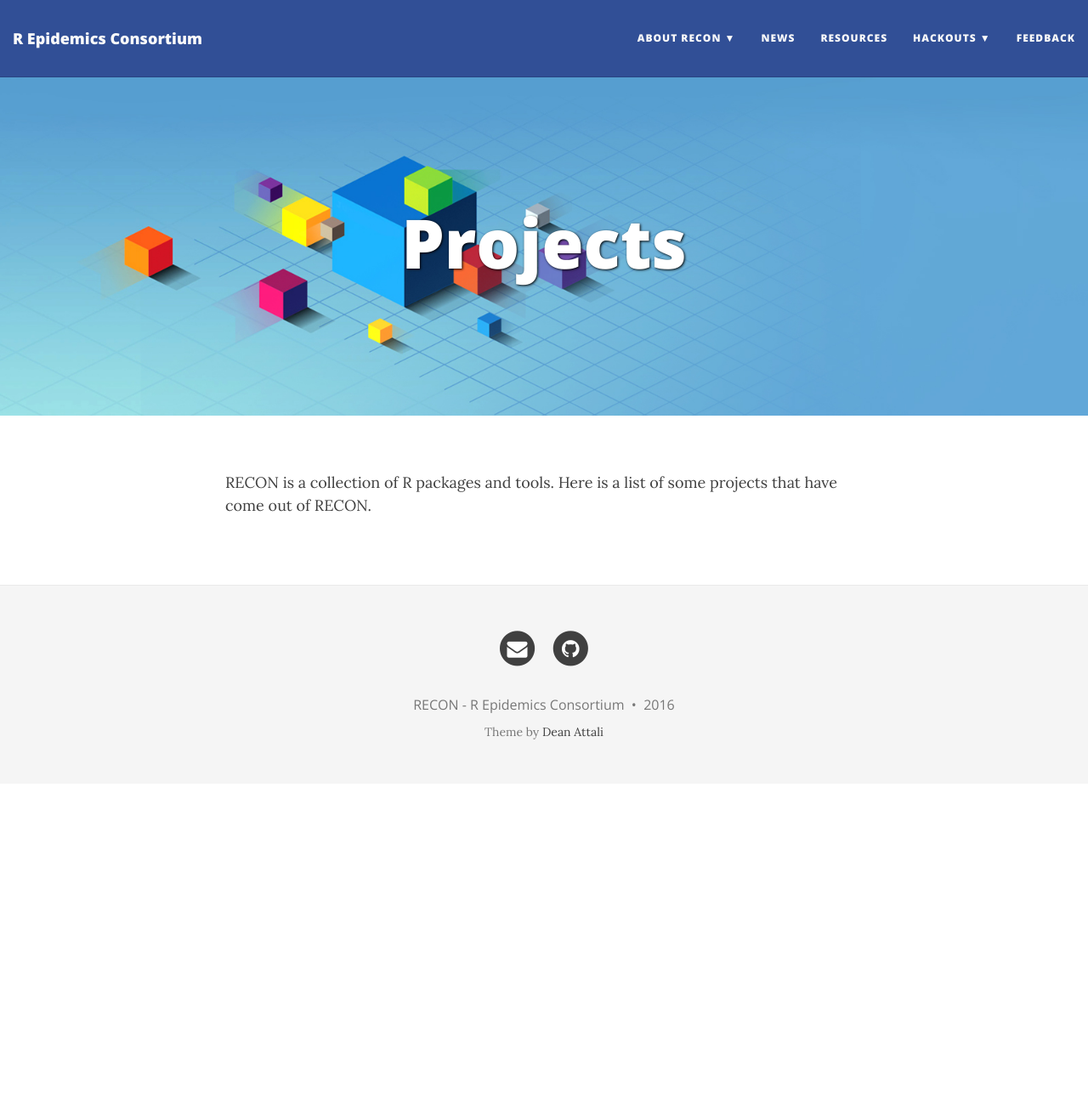
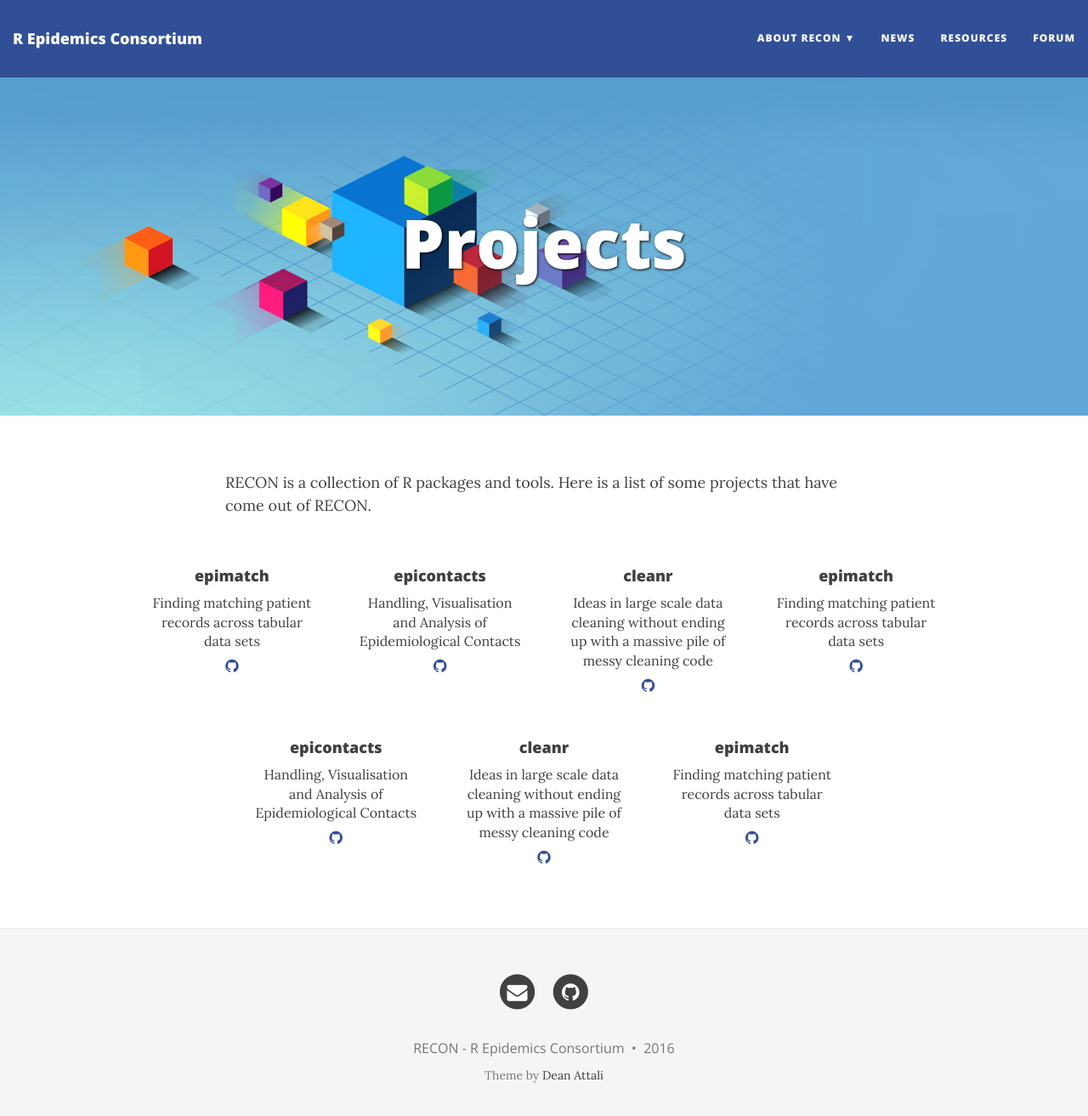
Before and after one commit to reconhub/reconhub.github.io, a Jekyll site: the page built from projects.md, in a window 1280 px wide and 1326 px high. Shown: the top 1313 px of the window at 85% size. Built offline with Jekyll 4.4.1, drawn with Linux system fonts in a browser that asks for light colours; nearby versions of some CDN libraries.

Commit message:
add templates for circle item/lists and use it on people and projects page

```diff
--- a/_config.yml
+++ b/_config.yml
@@ -5,8 +5,6 @@
 
 title: R Epidemics Consortium
 description: We are a group of international experts in infectious disease modelling, Public Health, and software development who collaborate to create the next generation of analysis tools for disease outbreak response using the R software
-
-# --- Navigation bar options --- #
 
 # List of links in the navigation bar
 navbar-links:
@@ -17,15 +15,9 @@
     - Contact: "contact"
   News: "blog"
   Resources: "resources"
-  Hackouts:
-    - Hackout 1 (2013): https://sites.google.com/site/hackoutwiki/home
-    - Hackout 2 (2015): https://sites.google.com/site/hackout2/
-    - Hackout 3 (2016): http://hackout3.ropensci.org/
-  Feedback: https://github.com/reconhub/reconhub.github.io/issues
+  Forum: https://github.com/reconhub/reconhub.github.io/issues
 
-# --- Footer options --- #
-
-# Change all these values or delete the ones you don't want.
+# Change all these values or delete the ones you don't want (these appear in the footer).
 # Important: you must keep the "name" parameter, everything else you can remove
 author:
   name: "RECON - R Epidemics Consortium"
--- /dev/null
+++ b/_includes/list-circles.html
@@ -0,0 +1,32 @@
+<div class="list-circles">
+  {% for item in include.items %}
+    <div class="list-circles-item">
+      {% if item.img %}
+        <img src="{{ item.img }}" class="item-img" />
+      {% endif %}
+      {% if item.name %}
+        <h4 class="item-name">{{ item.name }}</h4>
+      {% endif %}
+      {% if item.desc %}
+        <div class="item-desc">{{ item.desc }}</div>
+      {% endif %}
+      <div class="item-links">
+        {% if item.website %}
+          <a class="item-link" href="{{ item.website }}" title="Website">
+            <span class="fa fa-home"></span>
+          </a>
+        {% endif %}
+        {% if item.github %}
+          <a class="item-link" href="{{ item.github }}" title="GitHub">
+            <span class="fa fa-github"></span>
+          </a>
+        {% endif %}
+        {% if item.twitter %}
+          <a class="item-link" href="{{ item.twitter }}" title="Twitter">
+            <span class="fa fa-twitter"></span>
+          </a>
+        {% endif %}
+      </div>
+    </div>
+  {% endfor %}
+</div>
--- a/_includes/nav.html
+++ b/_includes/nav.html
@@ -7,7 +7,7 @@
         <span class="icon-bar"></span>
         <span class="icon-bar"></span>
       </button>
-      <a class="navbar-brand" href="{{ site.url }}">R Epidemics Consortium</a>
+      <a class="navbar-brand" href="{{ site.url }}">{{ site.title }}</a>
     </div>
 
     <div class="collapse navbar-collapse" id="main-navbar">
--- a/css/main.css
+++ b/css/main.css
@@ -341,38 +341,6 @@
   }
 }
 
-/* --- Tags --- */
-
-.blog-tags {
-  font-family: 'Open Sans', 'Helvetica Neue', Helvetica, Arial, sans-serif;
-  color: #999;
-  font-size: 15px;
-  margin-bottom: 30px;
-}
-
-.blog-tags a {
-  color: #008AFF;
-  text-decoration: none;
-  padding: 0px 5px;
-}
-
-.blog-tags a:hover {
-  border-radius: 2px;
-  color: #008AFF;
-  background-color: #CCC;
-}
-
-.post-preview .blog-tags {
-  margin-top: 5px;
-  margin-bottom: 0;
-}
-
-@media only screen and (min-width: 768px) {
-  .post-preview .blog-tags {
-    margin-top: 10px;
-  }
-}
-
 /* --- Post and page headers --- */
 
 .intro-header {
@@ -637,6 +605,61 @@
   margin-bottom: 30px;
 }
 
+/* --- Contact page --- */
+
 #contact-form .form-control {
   margin-bottom: 15px;
 }
+
+/* --- Lists of circles --- */
+
+.list-circles {
+  text-align: center;
+}
+
+@media only screen and (min-width: 1200px) {
+  .list-circles {
+    width: 150%;
+    margin-left: -25%;
+  }
+}
+
+
+.list-circles-item {
+  display: inline-block;
+  width: 240px;
+  vertical-align: top;
+  margin: 0;
+  padding: 20px;
+}
+
+.list-circles-item:hover {
+  background: #fafafa;
+}
+
+.list-circles-item .item-img {
+  width: 200px;
+  height: 200px;
+  -webkit-border-radius: 50%;
+  -moz-border-radius: 50%;
+  border-radius: 50%;
+  border: 1px solid #777;
+}
+
+.list-circles-item .item-desc {
+  font-size: 16px;
+}
+
+.list-circles-item .item-links {
+  margin-top: 5px;
+}
+
+.list-circles-item .item-link {
+  margin:0 3px;
+  color: #314f96;
+  text-decoration: none !important;
+}
+
+.list-circles-item .item-link:hover {
+  color: #042265;
+}
--- a/projects.md
+++ b/projects.md
@@ -2,6 +2,30 @@
 layout: page
 title: Projects
 bigimg: /img/projects.jpg
+projects-list:
+  - name: epimatch
+    desc: Finding matching patient records across tabular data sets
+    github: https://github.com/Hackout3/epimatch
+  - name: epicontacts
+    desc: "Handling, Visualisation and Analysis of Epidemiological Contacts"
+    github: https://github.com/Hackout3/epicontacts
+  - name: cleanr
+    desc: Ideas in large scale data cleaning without ending up with a massive pile of messy cleaning code
+    github: https://github.com/Hackout3/cleanr
+  - name: epimatch
+    desc: Finding matching patient records across tabular data sets
+    github: https://github.com/Hackout3/epimatch
+  - name: epicontacts
+    desc: "Handling, Visualisation and Analysis of Epidemiological Contacts"
+    github: https://github.com/Hackout3/epicontacts
+  - name: cleanr
+    desc: Ideas in large scale data cleaning without ending up with a massive pile of messy cleaning code
+    github: https://github.com/Hackout3/cleanr
+  - name: epimatch
+    desc: Finding matching patient records across tabular data sets
+    github: https://github.com/Hackout3/epimatch
 ---
 
 RECON is a collection of R packages and tools.  Here is a list of some projects that have come out of RECON.
+
+{% include list-circles.html items=page.projects-list %}
```
Also changed, not shown: people.md (+38 -0 lines), resources.md (+12 -0 lines), 11 other files.
